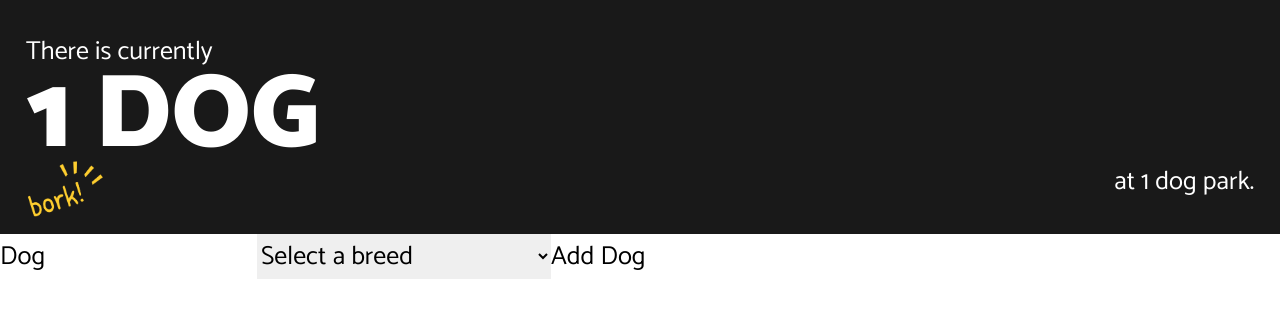
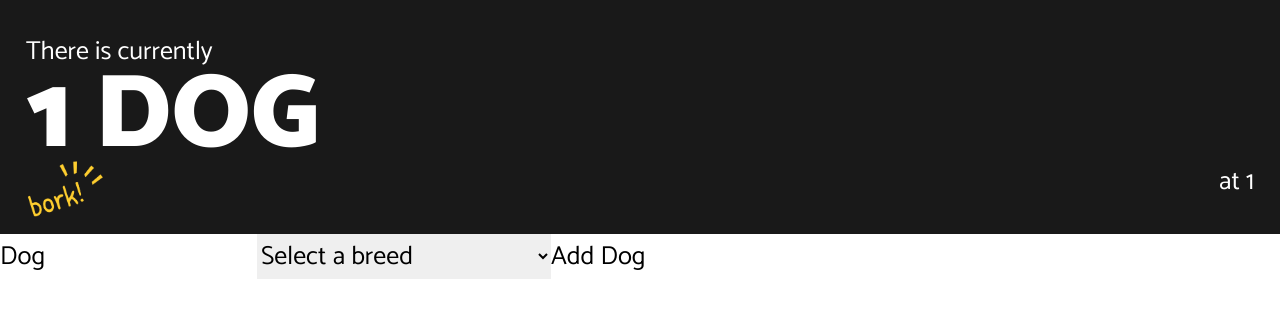
Before and after one commit to bloycey/dogpark, a React (Create React App) app in the folder src/client/: page /add-dog/1/1 in a window 1280 px wide. Shown: the top 318 px of the page. Built offline with nearby package versions, Linux system fonts and the light colour scheme; what apollo-link-ws would draw is missing.

Commit message:
Set up route for dog park switching

```diff
--- a/src/client/src/components/AddDog.js
+++ b/src/client/src/components/AddDog.js
@@ -23,7 +23,8 @@ const ADD_DOG = gql`
 
 const AddDog = () => {
 	const { numDogs, dogPark } = useParams();
-	const ALL_DOGS = createDogsQuery(dogPark);
+	const formattedDogPark = decodeURIComponent(dogPark);
+	const ALL_DOGS = createDogsQuery(formattedDogPark);
 	const [name, setName] = useState("Dog");
 	const [breed, setBreed] = useState("dog");
 	const [addDog] = useMutation(ADD_DOG, {
@@ -39,7 +40,7 @@ const AddDog = () => {
 	const history = useHistory();
 
 	const addNewDog = async () =>
-		addDog({ variables: { name, breed, dogPark } })
+		addDog({ variables: { name, breed, dogPark: formattedDogPark } })
 			.then(() => {
 				history.push(`/${dogPark}`);
 			})
@@ -47,7 +48,7 @@ const AddDog = () => {
 
 	return (
 		<>
-			<Header numDogs={numDogs} dogPark={dogPark} />
+			<Header numDogs={numDogs} dogPark={formattedDogPark} />
 			<div>
 				<input
 					type="text"
--- a/src/client/src/components/App.js
+++ b/src/client/src/components/App.js
@@ -2,12 +2,16 @@ import React from "react";
 import { BrowserRouter as Router, Switch, Route } from "react-router-dom";
 
 import AddDog from "./AddDog";
+import ChooseDogPark from "./ChooseDogPark";
 import Home from "./Home";
 
 const App = () => {
 	return (
 		<Router>
 			<Switch>
+				<Route path="/choose-dog-park">
+					<ChooseDogPark />
+				</Route>
 				<Route path="/add-dog/:dogPark/:numDogs">
 					<AddDog />
 				</Route>
--- /dev/null
+++ b/src/client/src/components/ChooseDogPark.js
@@ -0,0 +1,39 @@
+import React, { useState } from "react";
+import { useHistory } from "react-router-dom";
+import { dogParks } from "../data/dogParks";
+
+const ChooseDogPark = () => {
+	const history = useHistory();
+	const [dogParkName, setDogParkName] = useState();
+
+	const changeDogPark = (e) => {
+		setDogParkName(e.target.value);
+		const newUrl = encodeURIComponent(e.target.value);
+		history.push(`/${newUrl}`);
+	};
+
+	return (
+		<div>
+			<select
+				name="dogParks"
+				id="dogPark"
+				value={dogParkName}
+				className="text-dark"
+				onChange={changeDogPark}
+			>
+				<option value="" selected disabled>
+					Please Select a Dog Park
+				</option>
+				{dogParks.map((dogPark) => {
+					return (
+						<option value={dogPark} key={dogPark}>
+							{dogPark}
+						</option>
+					);
+				})}
+			</select>
+		</div>
+	);
+};
+
+export default ChooseDogPark;
--- a/src/client/src/components/Header.js
+++ b/src/client/src/components/Header.js
@@ -13,9 +13,7 @@ const Header = ({ numDogs, dogPark }) => {
 				<p className="font-black uppercase text-6xl leading-none">
 					{numberOfDogs} dog{numberOfDogs === 1 ? "" : "s"}
 				</p>
-				<p className="text-right leading-none">
-					at {dogPark} dog park.
-				</p>
+				<p className="text-right leading-none ">at {dogPark}</p>
 				<img src={BORK} alt="BORK sound" className="bork" />
 			</div>
 		</div>
--- a/src/client/src/components/Home.js
+++ b/src/client/src/components/Home.js
@@ -80,10 +80,11 @@ const subscribeToRemovedDogs = (subscribeToMore) => {
 
 const Home = () => {
 	const { dogPark } = useParams();
-	const ALL_DOGS = createDogsQuery(dogPark);
+	const formattedDogPark = decodeURIComponent(dogPark);
+	const ALL_DOGS = createDogsQuery(formattedDogPark);
 	const { loading, error, data, subscribeToMore } = useQuery(ALL_DOGS);
 
-	if (loading) {
+	if (!data && loading) {
 		return "Loading";
 	}
 	if (error) {
@@ -99,9 +100,9 @@ const Home = () => {
 
 	return (
 		<div className="bg-gray-200 h-screen">
-			<Header numDogs={numDogs} dogPark={dogPark} />
-			<DogList dogs={allDogs} dogPark={dogPark} />
-			<div className="container px-4 mx-auto pb-4">
+			<Header numDogs={numDogs} dogPark={formattedDogPark} />
+			{!!numDogs && <DogList dogs={allDogs} dogPark={formattedDogPark} />}
+			<div className="container px-4 mx-auto pb-4 mt-4">
 				<Link
 					to={`/add-dog/${dogPark}/${numDogs}`}
 					className="bg-primary flex h-10 items-center justify-center rounded-md primary-btn"
```
